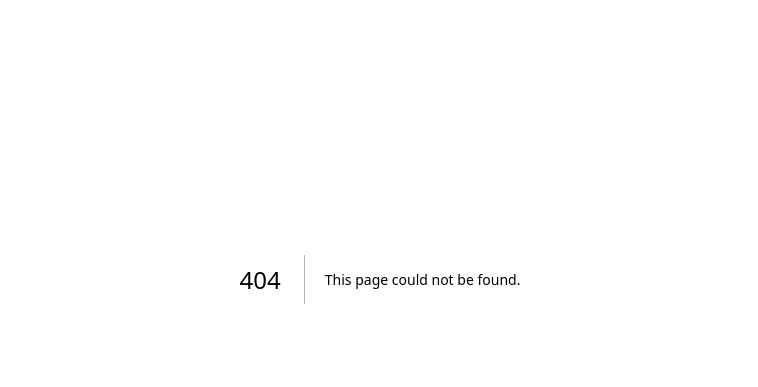
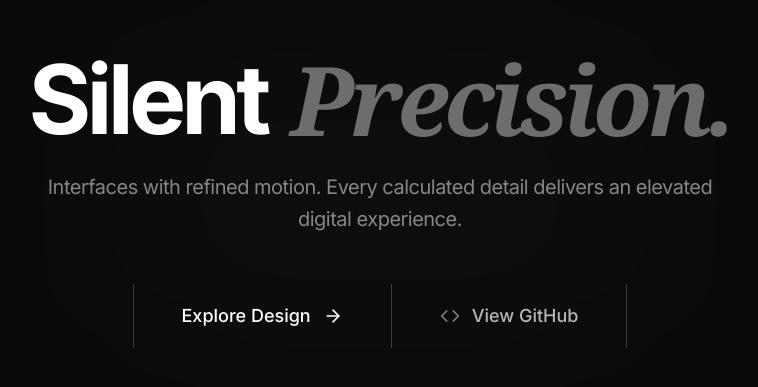
Before and after one commit to studiosatuakun-max/studiosatuakun, a Next.js app: page /pixel in a window 1280 px wide. Before the commit this address had no page. Shown: the part 121-508 px from the top of the page, without its empty margins (260-1018 px from the left). Built offline with nearby package versions, Linux system fonts and the light colour scheme.

Commit message:
feat: build custom PixelHero and integrate its animations to main Hero section

```diff
--- /dev/null
+++ b/src/app/pixel/page.tsx
@@ -0,0 +1,19 @@
+import React from "react";
+import { PixelHero } from "@/components/ui/pixel-perfect-hero";
+
+export default function Demo() {
+  return (
+    <div className="w-full min-h-screen bg-background">
+      <PixelHero
+        word1="Silent"
+        word2="Precision."
+        description="Interfaces with refined motion. Every calculated detail delivers an elevated digital experience."
+        primaryCta="Explore Design"
+        primaryCtaMobile="Explore"
+        secondaryCta="View GitHub"
+        secondaryCtaMobile="GitHub"
+        githubUrl="https://github.com/studiosatuakun"
+      />
+    </div>
+  );
+}
--- a/src/components/home/hero.tsx
+++ b/src/components/home/hero.tsx
@@ -9,6 +9,21 @@ import Image from "next/image";
 import { CentralHubView, CodeToUIView, WebsiteView, AppView, SoftwareView } from "./hero-mockups";
 
 export function Hero() {
+  // Utility to split text into characters for a "pixel-perfect" staggered reveal
+  const splitText = (text: string, delayOffset: number = 0) => {
+    return text.split("").map((char, index) => (
+      <motion.span
+        key={index}
+        initial={{ opacity: 0, filter: "blur(10px)", y: 10 }}
+        animate={{ opacity: 1, filter: "blur(0px)", y: 0 }}
+        transition={{ duration: 0.5, delay: delayOffset + index * 0.05, ease: "easeOut" }}
+        className="inline-block"
+      >
+        {char === " " ? "\u00A0" : char}
+      </motion.span>
+    ));
+  };
+
   const x = useMotionValue(0);
   const y = useMotionValue(0);
 
@@ -68,13 +83,11 @@ export function Hero() {
         </motion.div>
 
         <motion.h1
-          className="text-5xl md:text-7xl font-bold tracking-tighter mb-6 text-balance text-gradient drop-shadow-2xl"
-          initial={{ opacity: 0, y: 20 }}
-          animate={{ opacity: 1, y: 0 }}
-          transition={{ duration: 0.5, delay: 0.1 }}
+          className="text-5xl md:text-7xl font-bold tracking-tighter mb-6 text-balance drop-shadow-2xl flex flex-col sm:flex-row flex-wrap justify-center gap-x-4 gap-y-2"
           style={{ transform: "translateZ(80px)" }}
         >
-          Crafting Digital Products That Drive Growth
+          <span className="flex text-white">{splitText("Crafting Digital")}</span>
+          <span className="flex text-white/40 italic font-serif">{splitText("Products.", 0.8)}</span>
         </motion.h1>
 
         <motion.p
--- /dev/null
+++ b/src/components/ui/pixel-perfect-hero.tsx
@@ -0,0 +1,102 @@
+"use client";
+
+import React from "react";
+import { motion } from "framer-motion";
+import Link from "next/link";
+import { ArrowRight, Code } from "lucide-react";
+
+interface PixelHeroProps {
+  word1: string;
+  word2: string;
+  description: string;
+  primaryCta: string;
+  primaryCtaMobile: string;
+  secondaryCta: string;
+  secondaryCtaMobile: string;
+  onPrimaryClick?: () => void;
+  onSecondaryClick?: () => void;
+  githubUrl?: string;
+}
+
+export function PixelHero({
+  word1,
+  word2,
+  description,
+  primaryCta,
+  primaryCtaMobile,
+  secondaryCta,
+  secondaryCtaMobile,
+  onPrimaryClick,
+  onSecondaryClick,
+  githubUrl = "#",
+}: PixelHeroProps) {
+  // Utility to split text into characters for a "pixel-perfect" staggered reveal
+  const splitText = (text: string) => {
+    return text.split("").map((char, index) => (
+      <motion.span
+        key={index}
+        initial={{ opacity: 0, filter: "blur(10px)", y: 10 }}
+        animate={{ opacity: 1, filter: "blur(0px)", y: 0 }}
+        transition={{ duration: 0.5, delay: index * 0.05, ease: "easeOut" }}
+        className="inline-block"
+      >
+        {char === " " ? "\u00A0" : char}
+      </motion.span>
+    ));
+  };
+
+  return (
+    <div className="relative flex flex-col items-center justify-center w-full min-h-[80vh] overflow-hidden bg-background px-4 sm:px-8">
+      {/* Subtle Background Glow */}
+      <div className="absolute top-1/2 left-1/2 -translate-x-1/2 -translate-y-1/2 w-full max-w-2xl h-[300px] bg-white/[0.02] blur-[120px] rounded-full pointer-events-none"></div>
+
+      <div className="relative z-10 flex flex-col items-center text-center max-w-4xl mx-auto">
+
+        {/* Animated Headline */}
+        <h1 className="text-6xl sm:text-7xl md:text-8xl font-bold tracking-tighter text-white mb-6 flex flex-col sm:flex-row gap-2 sm:gap-6 justify-center">
+          <span className="flex justify-center">{splitText(word1)}</span>
+          <span className="flex justify-center text-white/40 italic font-serif">{splitText(word2)}</span>
+        </h1>
+
+        {/* Animated Description */}
+        <motion.p
+          className="text-lg md:text-xl text-white/50 max-w-2xl mb-12 tracking-tight leading-relaxed"
+          initial={{ opacity: 0, y: 20 }}
+          animate={{ opacity: 1, y: 0 }}
+          transition={{ duration: 0.7, delay: 0.6, ease: "easeOut" }}
+        >
+          {description}
+        </motion.p>
+
+        {/* Action Buttons with the | Button | style */}
+        <motion.div
+          className="flex flex-col sm:flex-row items-center justify-center gap-0 w-full sm:w-auto"
+          initial={{ opacity: 0, y: 20 }}
+          animate={{ opacity: 1, y: 0 }}
+          transition={{ duration: 0.7, delay: 0.8, ease: "easeOut" }}
+        >
+          {/* Primary CTA */}
+          <button
+            onClick={onPrimaryClick}
+            className="group relative inline-flex items-center justify-center gap-3 w-full sm:w-auto h-16 px-10 sm:px-12 bg-transparent text-white font-medium text-lg transition-all active:scale-95 sm:border-x border-white/20 hover:border-white/60"
+          >
+            <span className="sm:hidden">{primaryCtaMobile}</span>
+            <span className="hidden sm:inline-block">{primaryCta}</span>
+            <ArrowRight className="w-5 h-5 group-hover:translate-x-1 transition-transform duration-300" />
+          </button>
+
+          {/* Secondary CTA */}
+          <Link
+            href={githubUrl}
+            onClick={onSecondaryClick}
+            className="group relative inline-flex items-center justify-center gap-3 w-full sm:w-auto h-16 px-10 sm:px-12 bg-transparent text-white/70 hover:text-white font-medium text-lg transition-all active:scale-95 sm:border-x border-white/20 hover:border-white/60 sm:border-l-0 mt-4 sm:mt-0"
+          >
+            <Code className="w-5 h-5 opacity-70 group-hover:opacity-100 transition-opacity" />
+            <span className="sm:hidden">{secondaryCtaMobile}</span>
+            <span className="hidden sm:inline-block">{secondaryCta}</span>
+          </Link>
+        </motion.div>
+      </div>
+    </div>
+  );
+}
```
